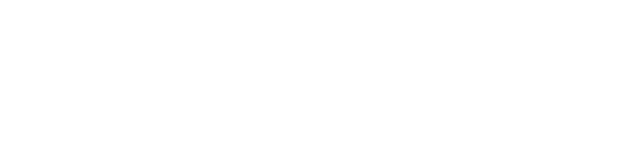
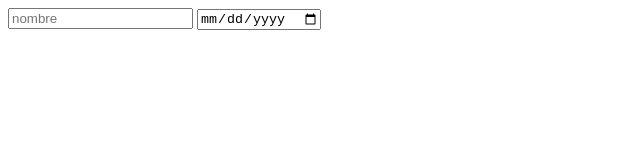
Before and after one commit to danielfont-z/Formulario, a plain HTML site: page index.html in a window 1280 px wide. Shown: the whole page, without its empty margins (0-640 px from the left). Drawn offline with Linux system fonts and the light colour scheme.

Commit message:
add form

```diff
--- a/index.html
+++ b/index.html
@@ -7,6 +7,10 @@
     <title>formularios</title>
 </head>
 <body>
+    <form action="">
+        <input type="text" placeholder="nombre">
+        <input type="date">
 
+    </form>
 </body>
 </html>
```
